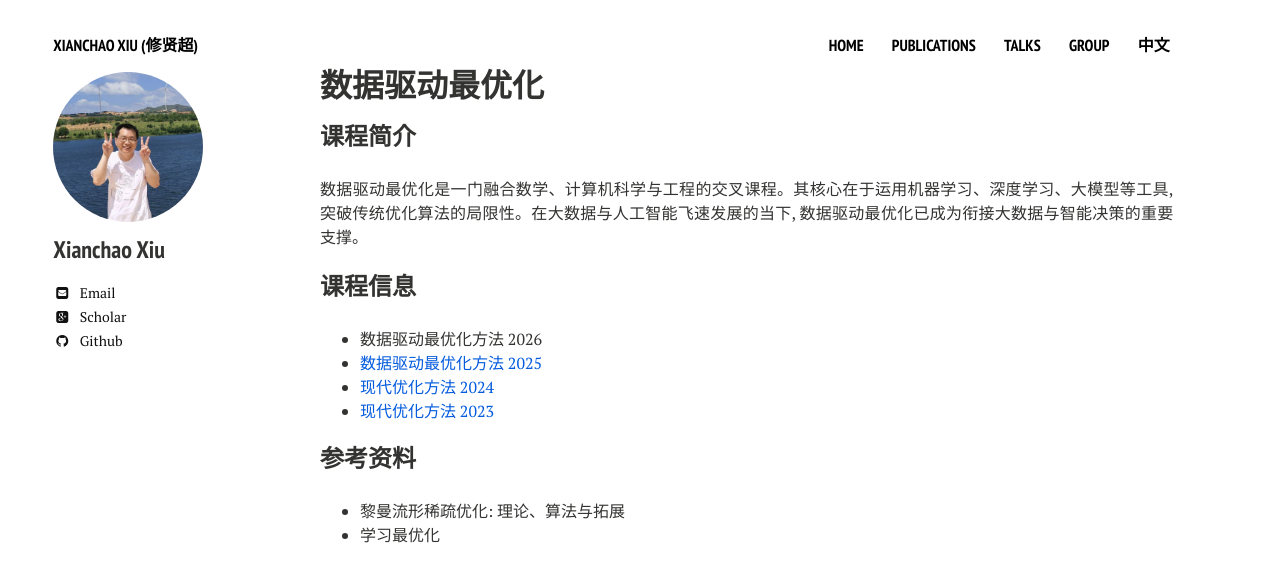
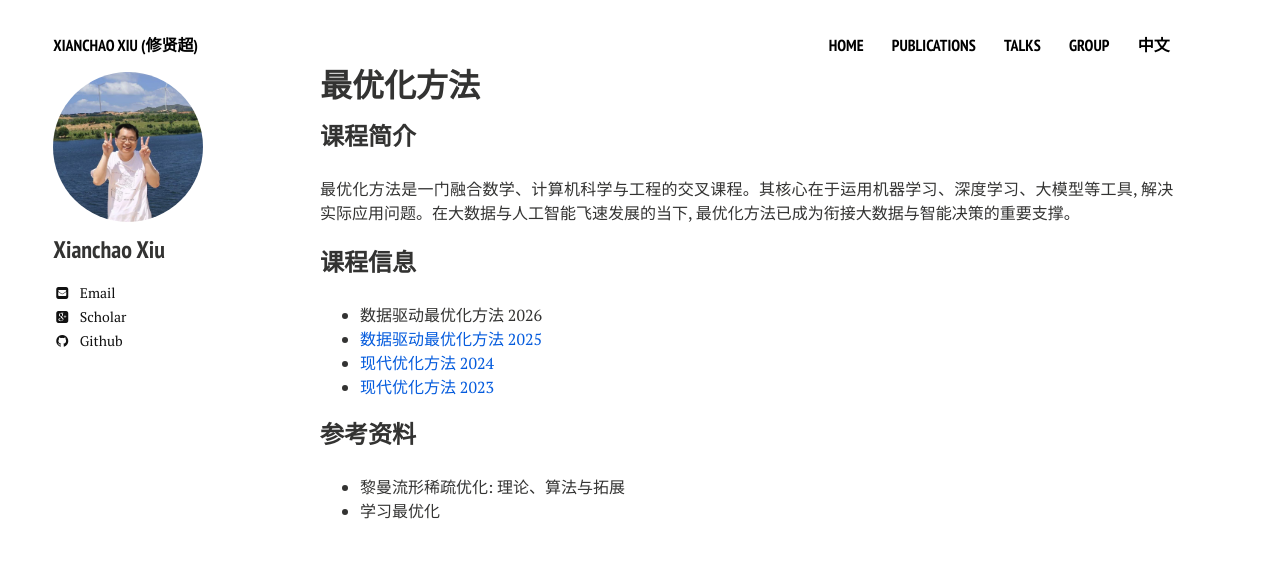
Before and after one commit to xianchaoxiu/xianchaoxiu.github.io, a Jekyll site: the page built from chinese/course/OPT/index.md, in a window 1280 px wide. Shown: the top 582 px of the page. Built offline with Jekyll 4.4.1, drawn with Linux system fonts in a browser that asks for light colours; nearby versions of some CDN libraries.

Commit message:
Update index.md

```diff
--- a/chinese/course/OPT/index.md
+++ b/chinese/course/OPT/index.md
@@ -1,6 +1,6 @@
 ---
 layout: page
-title: 数据驱动最优化
+title: 最优化方法
 comments: false
 share: false
 ---
@@ -8,7 +8,7 @@ share: false
 
 ### 课程简介
 
-数据驱动最优化是一门融合数学、计算机科学与工程的交叉课程。其核心在于运用机器学习、深度学习、大模型等工具, 突破传统优化算法的局限性。在大数据与人工智能飞速发展的当下, 数据驱动最优化已成为衔接大数据与智能决策的重要支撑。
+最优化方法是一门融合数学、计算机科学与工程的交叉课程。其核心在于运用机器学习、深度学习、大模型等工具, 解决实际应用问题。在大数据与人工智能飞速发展的当下, 最优化方法已成为衔接大数据与智能决策的重要支撑。
 
 
 ### 课程信息
```
